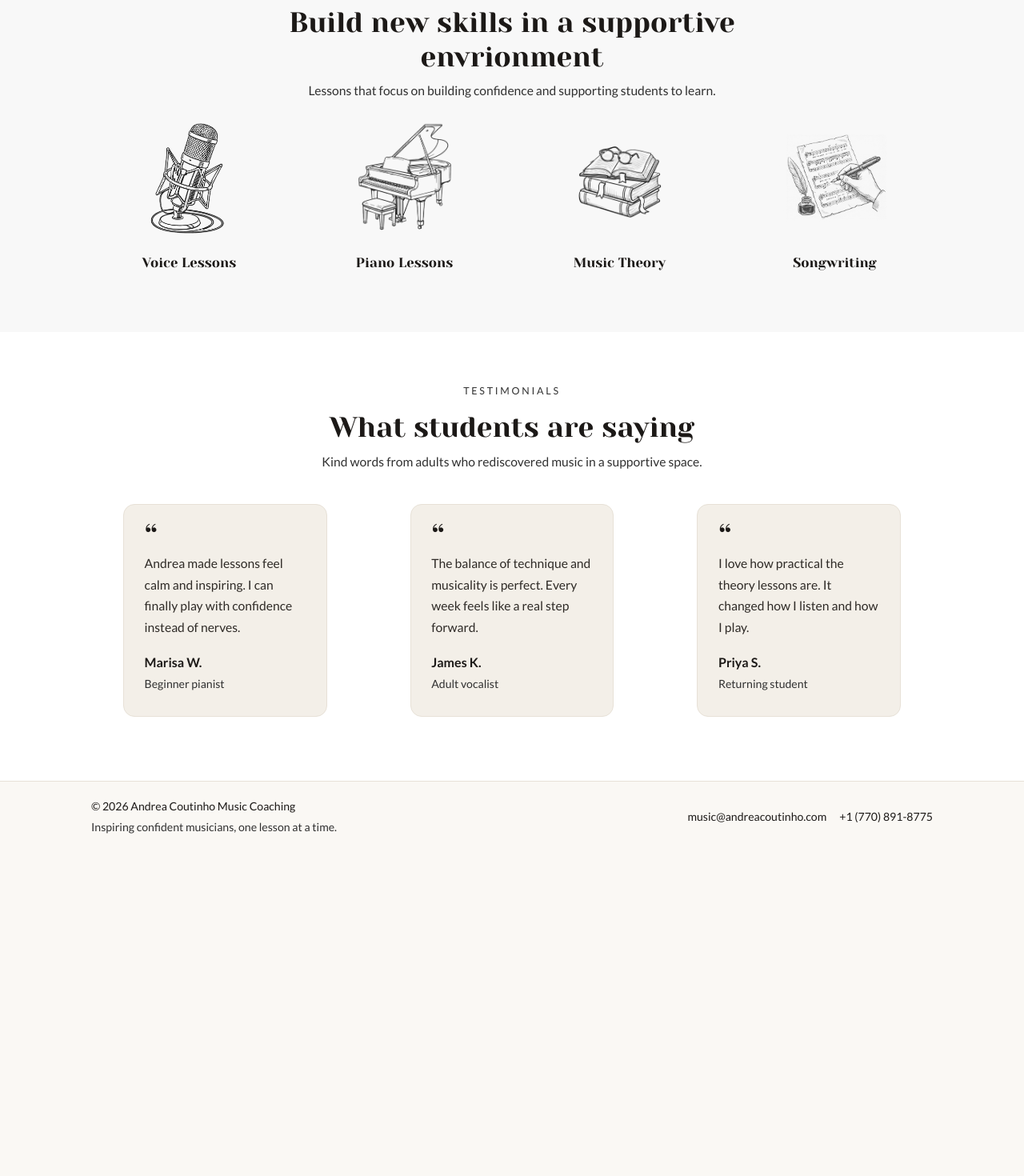
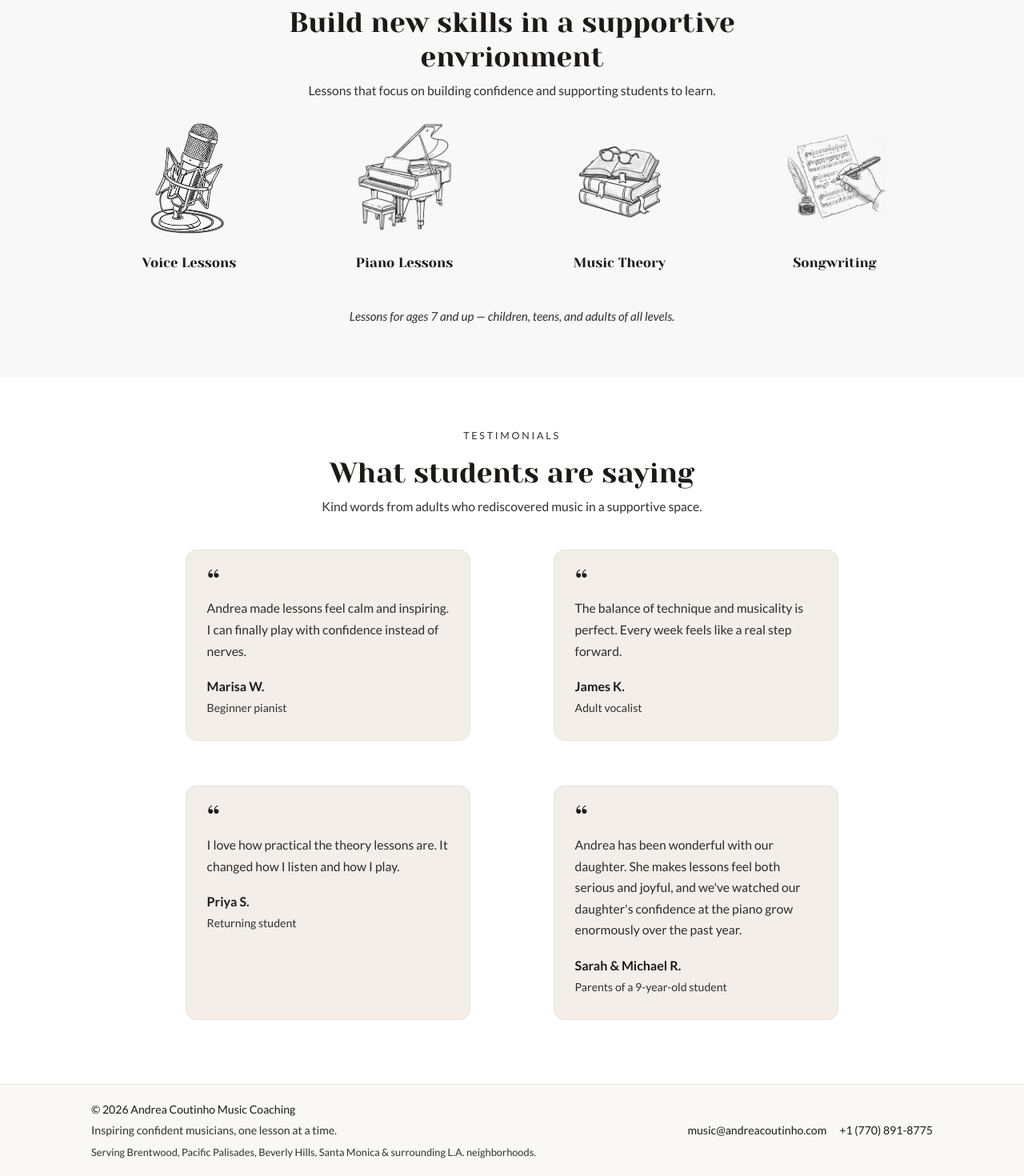
Before and after one commit to elemets/andreasmusiclessons, a React (Vite) app: page / in a window 1280 px wide. Shown: the part 892-2362 px from the top of the page at 80% size. Before the commit the page ends 1958 px from the top, so only its background shows below. Built offline with nearby package versions, Linux system fonts and the light colour scheme; the HTML template or start-up script is replaced by a standard one.

Commit message:
Adding content about teaching children as well added swipe on carousel

```diff
--- a/index.html
+++ b/index.html
@@ -10,7 +10,7 @@
     <title>Andrea Coutinho — Piano, Voice & Music Coaching in Los Angeles</title>
     <meta
       name="description"
-      content="Private music lessons in Los Angeles with Andrea Coutinho. Piano, voice, music theory, and songwriting coaching for adults — in-home lessons across L.A. County."
+      content="Private music lessons in Los Angeles with Andrea Coutinho. Piano, voice, music theory, and songwriting coaching — in-home lessons across L.A. County."
     />
     <meta name="author" content="Andrea Coutinho" />
     <meta
@@ -56,7 +56,7 @@
         "@id": "https://andreacoutinho.com/#business",
         "name": "Andrea Coutinho Music Coaching",
         "alternateName": "Andrea Coutinho - Music Coach",
-        "description": "Private music lessons in Los Angeles with Andrea Coutinho. Piano, voice, music theory, and songwriting coaching for adults. In-home lessons available across L.A. County.",
+        "description": "Private music lessons in Los Angeles with Andrea Coutinho. Piano, voice, music theory, and songwriting coaching. In-home lessons available across L.A. County.",
         "url": "https://andreacoutinho.com",
         "telephone": "+1-770-891-8775",
         "email": "music@andreacoutinho.com",
--- a/src/components/Footer.tsx
+++ b/src/components/Footer.tsx
@@ -9,6 +9,9 @@ const Footer: React.FC = () => {
           <span className="footer-brand">© {new Date().getFullYear()} Andrea Coutinho Music Coaching</span>
           <span className="footer-note">
             Inspiring confident musicians, one lesson at a time.
+          </span>
+          <span className="footer-area">
+            Serving Brentwood, Pacific Palisades, Beverly Hills, Santa Monica &amp; surrounding L.A. neighborhoods.
           </span>
         </div>
         <div className="footer-links">
--- a/src/components/Navbar.tsx
+++ b/src/components/Navbar.tsx
@@ -27,7 +27,7 @@ const Navbar: React.FC = () => {
           />
           <div className="brand-text">
             <span className="brand-title">{teacherName} Coutinho - Music Coaching</span>
-            <span className="brand-subtitle">Private lessons for adults in Los Angeles and online.</span>
+            <span className="brand-subtitle">Premium Music Lessons in Los Angeles.</span>
           </div>
         </Link>
 
--- a/src/index.css
+++ b/src/index.css
@@ -664,6 +664,14 @@ a:hover {
   margin-bottom: 0.5rem;
 }
 
+.services-note {
+  margin-top: 2rem;
+  text-align: center;
+  font-size: 0.95rem;
+  color: var(--text-muted);
+  font-style: italic;
+}
+
 /* ------------------------------
    Testimonials
 -------------------------------- */
@@ -682,8 +690,11 @@ a:hover {
 
 .testimonials-grid {
   display: grid;
-  grid-template-columns: repeat(3, minmax(0, 1fr));
+  grid-template-columns: repeat(2, minmax(0, 1fr));
   gap: 1.5rem;
+  max-width: 56rem;
+  margin-left: auto;
+  margin-right: auto;
 }
 
 .testimonial-card {
@@ -741,6 +752,8 @@ a:hover {
   border: 1px solid var(--border-subtle);
   background: var(--surface-soft);
   aspect-ratio: 4 / 5;
+  touch-action: pan-y; /* allow vertical scroll, intercept horizontal swipes */
+  user-select: none;
 }
 
 .about-portrait-track {
@@ -798,14 +811,33 @@ a:hover {
 .about-layout {
   display: grid;
   grid-template-columns: minmax(0, 2fr) minmax(0, 1.2fr);
-  gap: 2rem;
+  grid-template-areas:
+    "main carousel"
+    "main cards";
+  grid-template-rows: auto 1fr;
+  column-gap: 2rem;
+  row-gap: 1rem;
   align-items: start;
   margin-top: 0;
 }
 
 .about-main-column {
+  grid-area: main;
   display: flex;
   flex-direction: column;
+}
+
+.about-side-carousel {
+  grid-area: carousel;
+  margin: 0;
+}
+
+.about-side-cards {
+  grid-area: cards;
+  display: flex;
+  flex-direction: column;
+  gap: 1rem;
+  margin: 0;
 }
 
 .about-main-column .section-header {
@@ -847,6 +879,7 @@ a:hover {
   color: var(--primary);
 }
 
+/* Legacy alias retained in case it's still referenced elsewhere */
 .about-side {
   display: flex;
   flex-direction: column;
@@ -1057,6 +1090,12 @@ a:hover {
   color: var(--text-muted);
 }
 
+.footer-area {
+  color: var(--text-muted);
+  font-size: 0.8rem;
+  margin-top: 0.15rem;
+}
+
 .footer-links {
   display: flex;
   flex-wrap: wrap;
@@ -1178,9 +1217,19 @@ a:hover {
     grid-template-columns: minmax(0, 1fr);
   }
 
-  .about-layout,
   .contact-layout {
     grid-template-columns: minmax(0, 1fr);
+  }
+
+  /* About page: stack as carousel → main text → cards on mobile */
+  .about-layout {
+    grid-template-columns: minmax(0, 1fr);
+    grid-template-areas:
+      "carousel"
+      "main"
+      "cards";
+    grid-template-rows: auto auto auto;
+    row-gap: 1.5rem;
   }
 
   .contact-card {
--- a/src/pages/About.tsx
+++ b/src/pages/About.tsx
@@ -1,5 +1,5 @@
 // src/pages/About.tsx
-import React, { useEffect, useState } from 'react';
+import React, { useEffect, useRef, useState } from 'react';
 import andreaOnWater from '../assets/AndreaOnWater.jpeg';
 import andreaAtPiano from '../assets/AndreaAtPiano.jpeg';
 
@@ -10,15 +10,34 @@ const portraitSlides = [
   { src: andreaAtPiano, alt: 'Andrea Coutinho at the piano' },
 ];
 
+const SWIPE_THRESHOLD = 40;
+
 const About: React.FC = () => {
   const [activeSlide, setActiveSlide] = useState(0);
+  const touchStartX = useRef(0);
 
+  // Auto-advance — restarts whenever the slide changes (so a manual swipe / dot
+  // click gives you a fresh 5 seconds before the next auto change).
   useEffect(() => {
     const interval = window.setInterval(() => {
       setActiveSlide((prev) => (prev + 1) % portraitSlides.length);
     }, 5000);
     return () => window.clearInterval(interval);
-  }, []);
+  }, [activeSlide]);
+
+  const handleTouchStart = (event: React.TouchEvent<HTMLElement>) => {
+    touchStartX.current = event.touches[0].clientX;
+  };
+
+  const handleTouchEnd = (event: React.TouchEvent<HTMLElement>) => {
+    const dx = event.changedTouches[0].clientX - touchStartX.current;
+    if (Math.abs(dx) < SWIPE_THRESHOLD) return;
+    if (dx < 0) {
+      setActiveSlide((prev) => (prev + 1) % portraitSlides.length);
+    } else {
+      setActiveSlide((prev) => (prev - 1 + portraitSlides.length) % portraitSlides.length);
+    }
+  };
 
   return (
     <section className="section section-narrow">
@@ -61,6 +80,7 @@ const About: React.FC = () => {
             <p>Andrea&apos;s teaching is a strong fit if you are:</p>
             <ul className="checklist">
               <li>A student who is serious about piano as a main activity</li>
+              <li>Any children who want support finding their unique musical expression</li>
               <li>A student who wants to learn to sing amatuer or advanced</li>
               <li>An adult beginner who values structure and quality</li>
               <li>Anyone who wants support with music theory or songwriting</li>
@@ -74,8 +94,13 @@ const About: React.FC = () => {
             </article>
           </div>
 
-          <aside className="about-side">
-            <figure className="about-portrait" aria-roledescription="carousel">
+          <div className="about-side-carousel">
+            <figure
+              className="about-portrait"
+              aria-roledescription="carousel"
+              onTouchStart={handleTouchStart}
+              onTouchEnd={handleTouchEnd}
+            >
               <div className="about-portrait-track">
                 {portraitSlides.map((slide, index) => (
                   <img
@@ -87,6 +112,7 @@ const About: React.FC = () => {
                       (index === activeSlide ? ' is-active' : '')
                     }
                     aria-hidden={index !== activeSlide}
+                    draggable={false}
                   />
                 ))}
               </div>
@@ -107,7 +133,9 @@ const About: React.FC = () => {
                 ))}
               </div>
             </figure>
+          </div>
 
+          <aside className="about-side-cards">
             <div className="card">
               <h3 className="card-title">Lesson details</h3>
               <dl className="definition-list">
--- a/src/pages/Home.tsx
+++ b/src/pages/Home.tsx
@@ -134,6 +134,10 @@ const Home: React.FC = () => {
               <h3 className="service-title">Songwriting</h3>
             </div>
           </div>
+
+          <p className="services-note reveal">
+            Lessons for ages 7 and up — children, teens, and adults of all levels.
+          </p>
         </div>
       </section>
 
@@ -180,6 +184,18 @@ const Home: React.FC = () => {
                 <span className="testimonial-role">Returning student</span>
               </figcaption>
             </figure>
+
+            <figure className="testimonial-card reveal">
+              <blockquote className="testimonial-quote">
+                Andrea has been wonderful with our daughter. She makes lessons feel
+                both serious and joyful, and we&apos;ve watched our daughter&apos;s confidence
+                at the piano grow enormously over the past year.
+              </blockquote>
+              <figcaption className="testimonial-meta">
+                <span className="testimonial-name">Sarah &amp; Michael R.</span>
+                <span className="testimonial-role">Parents of a 9-year-old student</span>
+              </figcaption>
+            </figure>
           </div>
         </div>
       </section>
```
